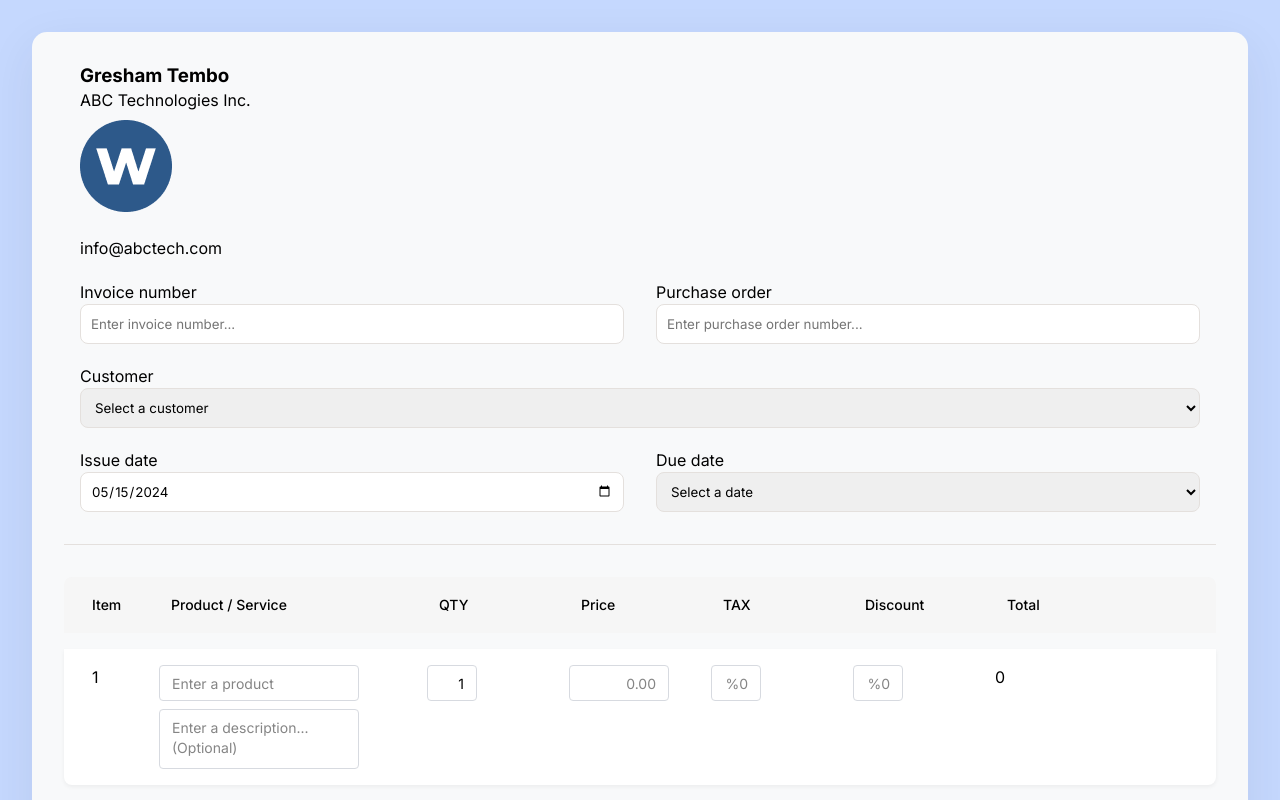
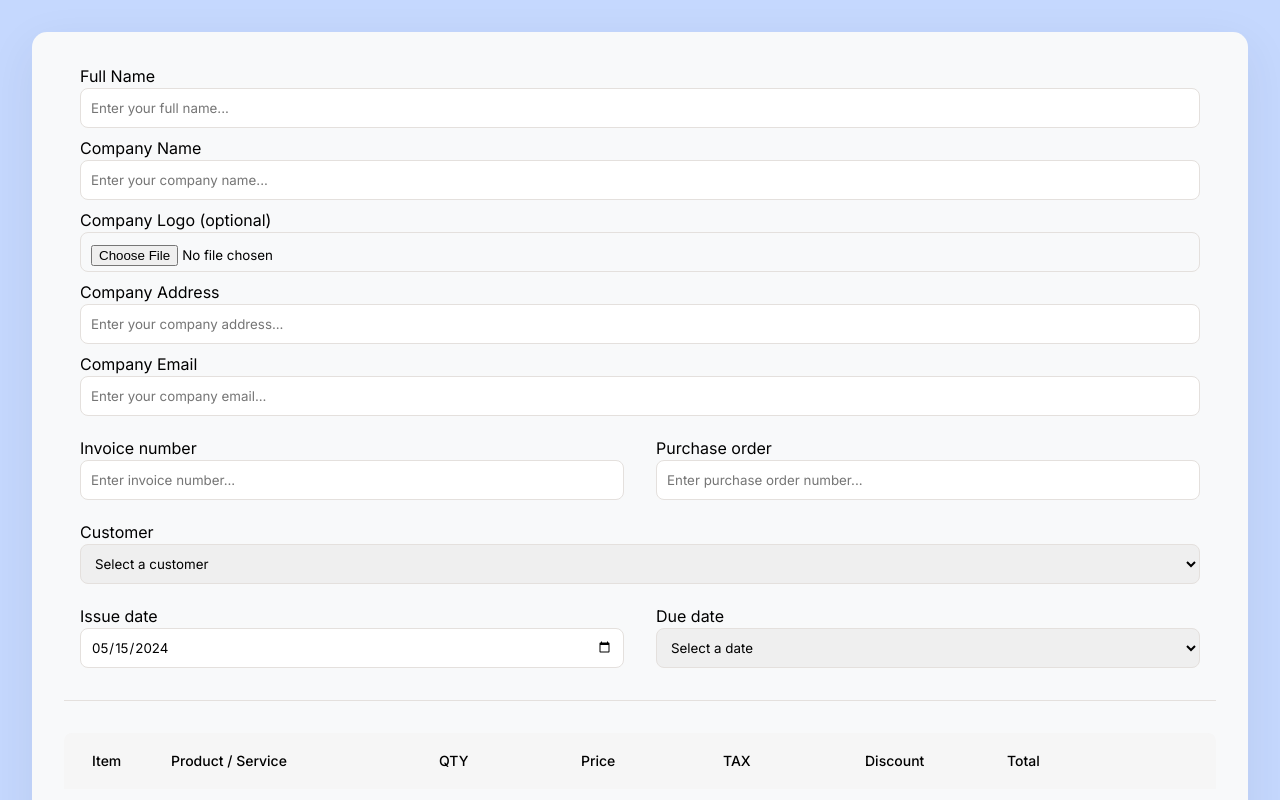
Before and after one commit to Gresham24/Invoice-Creator-App, a React (Vite) app: page / in a window 1280 px wide. Shown: the top 800 px of the page. Built offline with nearby package versions, Linux system fonts and the light colour scheme; what @react-pdf/renderer would draw is missing.

Commit message:
User's company details editable

```diff
--- a/src/components/Form/Form.jsx
+++ b/src/components/Form/Form.jsx
@@ -20,6 +20,11 @@ export const FormDataContext = createContext();
 
 const validationSchema = Yup.object().shape({
     details: Yup.object().shape({
+        name: Yup.string().required("Full name is required"),
+        companyName: Yup.string().required("Company name is required"),
+        companyLogo: Yup.string().nullable(),
+        companyAddress: Yup.string().required("Company address is required"),
+        companyEmail: Yup.string().email("Invalid email").required("Company email is required"),
         invoiceNumber: Yup.string().required("Invoice number is required"),
         purchaseOrder: Yup.string().required("Purchase order is required"),
         issueDate: Yup.date().required("Issue date is required"),
@@ -50,12 +55,17 @@ const validationSchema = Yup.object().shape({
 });
 
 export default function Form() {
-    const { formValues, setFormValues } = useContext(FormDataContext);
+    const { formValues, setFormValues, companyDetails } = useContext(FormDataContext);
     const navigate = useNavigate();
 
     const formik = useFormik({
         initialValues: {
             details: {
+                name: formValues.details?.name || "",
+                companyName: formValues.details?.companyName || "",
+                companyLogo: formValues.details?.companyLogo || "",
+                companyAddress: formValues.details?.companyAddress || "",
+                companyEmail: formValues.details?.companyEmail || "",
                 invoiceNumber: "",
                 purchaseOrder: "",
                 issueDate: getCurrentDate(),
--- a/src/components/Form/FormHeader.jsx
+++ b/src/components/Form/FormHeader.jsx
@@ -1,5 +1,5 @@
 import { useField, useFormikContext } from "formik";
-import { companyDetails, customerDetails } from "../formData";
+import { customerDetails } from "../formData";
 import {
     StyledCompanyDetails,
     StyledFormHeader,
@@ -8,26 +8,140 @@ import {
     StyledInputsWrapper,
     StyledCustomerDetails,
 } from "../../styles/Form.styles";
+import { useRef } from "react";
 
 const FormHeader = () => {
-    const { values, errors, touched, handleChange } = useFormikContext();
+    const { values, errors, touched, handleChange, setFieldValue } = useFormikContext();
+    const [nameField] = useField("details.name");
+    const [companyNameField] = useField("details.companyName");
+    const [companyAddressField] = useField("details.companyAddress");
+    const [companyEmailField] = useField("details.companyEmail");
     const [invoiceNumberField] = useField("details.invoiceNumber");
     const [purchaseOrderField] = useField("details.purchaseOrder");
     const [customerField] = useField("details.customer");
     const [issueDateField] = useField("details.issueDate");
     const [dueDateField] = useField("details.dueDate");
+    const fileInputRef = useRef();
+
+    const handleLogoChange = (e) => {
+        const file = e.target.files[0];
+        if (file) {
+            const reader = new window.FileReader();
+            reader.onloadend = () => {
+                setFieldValue("details.companyLogo", reader.result);
+            };
+            reader.readAsDataURL(file);
+        }
+    };
 
     return (
         <StyledFormHeader>
             <StyledCompanyDetails>
-                <div>
-                    <h3>{companyDetails.name}</h3>
-                    <p>{companyDetails.companyName}</p>
-                </div>
-                <img src={companyDetails.companyLogo} alt="logo" />
-                <p>{companyDetails.companyAddress1}</p>
-                <p>{companyDetails.companyAddress2}</p>
-                <p>{companyDetails.companyEmail}</p>
+                <StyledInput>
+                    <label htmlFor="name">Full Name</label>
+                    <input
+                        {...nameField}
+                        onChange={handleChange}
+                        placeholder="Enter your full name..."
+                        required
+                    />
+                    {errors.details?.name && touched.details?.name && (
+                        <span>{errors.details.name}</span>
+                    )}
+                </StyledInput>
+                <StyledInput>
+                    <label htmlFor="companyName">Company Name</label>
+                    <input
+                        {...companyNameField}
+                        onChange={handleChange}
+                        placeholder="Enter your company name..."
+                        required
+                    />
+                    {errors.details?.companyName && touched.details?.companyName && (
+                        <span>{errors.details.companyName}</span>
+                    )}
+                </StyledInput>
+                <StyledInput>
+                    <label htmlFor="companyLogo">Company Logo (optional)</label>
+                    <input
+                        id="companyLogo"
+                        name="companyLogo"
+                        type="file"
+                        accept="image/*"
+                        ref={fileInputRef}
+                        onChange={handleLogoChange}
+                    />
+                    {values.details.companyLogo && (
+                        <div style={{ position: 'relative', width: 'fit-content', marginTop: '12px' }}>
+                            <img
+                                src={values.details.companyLogo}
+                                alt="Company Logo Preview"
+                                style={{
+                                    maxWidth: 80,
+                                    maxHeight: 80,
+                                    display: 'block',
+                                    border: '1px solid #ddd',
+                                    borderRadius: '4px'
+                                }}
+                            />
+                            <button
+                                type="button"
+                                onClick={() => {
+                                    setFieldValue("details.companyLogo", "");
+                                    if (fileInputRef.current) {
+                                        fileInputRef.current.value = "";
+                                    }
+                                }}
+                                style={{
+                                    position: 'absolute',
+                                    top: -8,
+                                    right: -10,
+                                    background: 'white',
+                                    color: 'red',
+                                    border: '1px solid #999',
+                                    borderRadius: '50%',
+                                    width: 20,
+                                    height: 20,
+                                    fontWeight: 'bold',
+                                    fontSize: '14px',
+                                    display: 'flex',
+                                    alignItems: 'center',
+                                    justifyContent: 'center',
+                                    cursor: 'pointer',
+                                    padding: 0,
+                                    lineHeight: 1
+                                }}
+                            >
+                                &times;
+                            </button>
+                        </div>
+                    )}
+                </StyledInput>
+                <StyledInput>
+                    <label htmlFor="companyAddress">Company Address</label>
+                    <input
+                        {...companyAddressField}
+                        onChange={handleChange}
+                        placeholder="Enter your company address..."
+                        required
+                    />
+                    {errors.details?.companyAddress && touched.details?.companyAddress && (
+                        <span>{errors.details.companyAddress}</span>
+                    )}
+                </StyledInput>
+                <StyledInput>
+                    <label htmlFor="companyEmail">Company Email</label>
+                    <input
+                        {...companyEmailField}
+                        onChange={handleChange}
+                        placeholder="Enter your company email..."
+                        required
+                        type="email"
+                    />
+                    {errors.details?.companyEmail && touched.details?.companyEmail && (
+                        <span>{errors.details.companyEmail}</span>
+                    )}
+                </StyledInput>
             </StyledCompanyDetails>
 
             <StyledInputsWrapper>
--- a/src/components/FormPreview/FormPreview.jsx
+++ b/src/components/FormPreview/FormPreview.jsx
@@ -34,8 +34,8 @@ function FormPreview() {
     return (
         <div>
             <StyledContainer>
-                <Header invoiceNumber={formEntryDetails.invoiceNumber} />
-                <InvoiceDetails formEntryDetails={formEntryDetails} />
+                <Header invoiceNumber={formEntryDetails.invoiceNumber} companyDetails={formValues.details} />
+                <InvoiceDetails formEntryDetails={formEntryDetails} companyDetails={formValues.details} />
                 <DescriptionHeaders />
                 <LineItems items={formValues.items} />
                 <CostSummaries totals={totals} />
--- a/src/components/FormPreview/Header.jsx
+++ b/src/components/FormPreview/Header.jsx
@@ -1,10 +1,17 @@
-import { companyDetails } from "../formData";
 import { StyledHeader, StyledTitle } from "../../styles/FormPreview.styles";
 
-function Header({ invoiceNumber }) {
+function Header({ invoiceNumber, companyDetails }) {
     return (
         <StyledHeader>
-            <img src={companyDetails.companyLogo} alt="logo" />
+            {companyDetails.companyLogo ? (
+                <img
+                    src={companyDetails.companyLogo}
+                    alt="logo"
+                    style={{ maxHeight: "80px", maxWidth: "80px" }}
+                />
+            ) : (
+                <div />
+            )}
             <StyledTitle>
                 <h1>INVOICE</h1>
                 <p>{`NO. ${invoiceNumber}`}</p>
--- a/src/components/FormPreview/InvoiceDetails.jsx
+++ b/src/components/FormPreview/InvoiceDetails.jsx
@@ -1,10 +1,10 @@
-import { companyDetails, customerDetails } from "../formData";
+import { customerDetails } from "../formData";
 import {
     StyledInvoiceDetails,
-    StyledInvoiceDates,
+    StyledInvoiceMetaInfo,
 } from "../../styles/FormPreview.styles";
 
-function InvoiceDetails({ formEntryDetails }) {
+function InvoiceDetails({ formEntryDetails, companyDetails }) {
     return (
         <StyledInvoiceDetails>
             <div>
@@ -31,7 +31,11 @@ function InvoiceDetails({ formEntryDetails }) {
                     </div>
                 )}
             </div>
-            <StyledInvoiceDates>
+            <StyledInvoiceMetaInfo>
+                <div>
+                    <h3>Purchase Order</h3>
+                    <p>{formEntryDetails.purchaseOrder} </p>
+                </div>
                 <div>
                     <h3>Issued</h3>
                     <p>{formEntryDetails.issueDate} </p>
@@ -40,7 +44,7 @@ function InvoiceDetails({ formEntryDetails }) {
                     <h3>Due</h3>
                     <p>{formEntryDetails.dueDate} </p>
                 </div>
-            </StyledInvoiceDates>
+            </StyledInvoiceMetaInfo>
         </StyledInvoiceDetails>
     );
 }
--- a/src/styles/FormPreview.styles.js
+++ b/src/styles/FormPreview.styles.js
@@ -56,6 +56,16 @@ export const StyledInvoiceDetails = styled.div`
     background-color: ${colors.white};
     display: flex;
     justify-content: space-between;
+    font-size: 14px;
+
+    & h3 {
+        font-size: 14px;
+        margin-bottom: 4px;
+    }
+
+    & p {
+        color: ${colors.gray};
+    }
 
     @media (max-width: 768px) {
         padding: 16px 20px;
@@ -64,11 +74,20 @@ export const StyledInvoiceDetails = styled.div`
     }
 `;
 
-export const StyledInvoiceDates = styled.div`
+export const StyledInvoiceMetaInfo = styled.div`
     display: flex;
     flex-direction: column;
     text-align: end;
     justify-content: space-between;
+    gap: 1rem;
+
+    & h3 {
+        margin-bottom: 0;
+    }
+
+    & p {
+        margin-top: 0;
+    }
 
     @media (max-width: 768px) {
         text-align: start;
```
